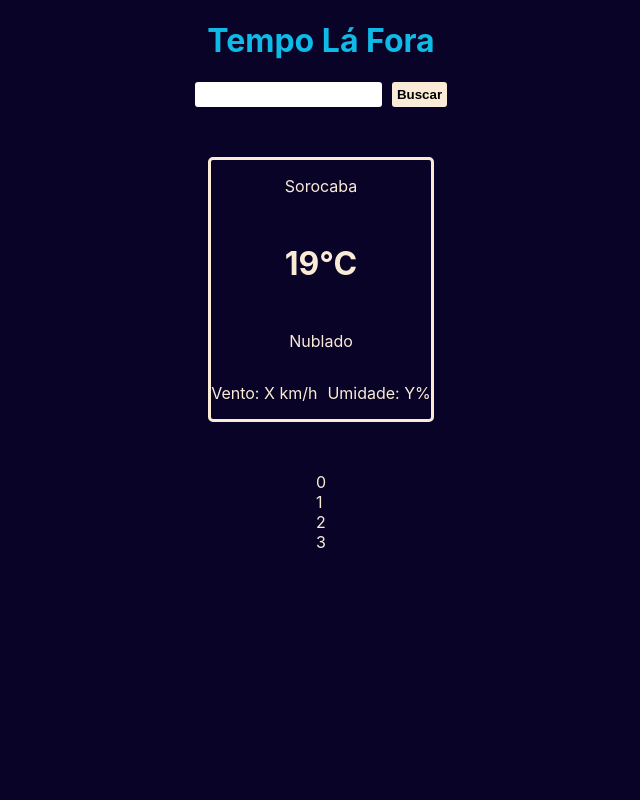
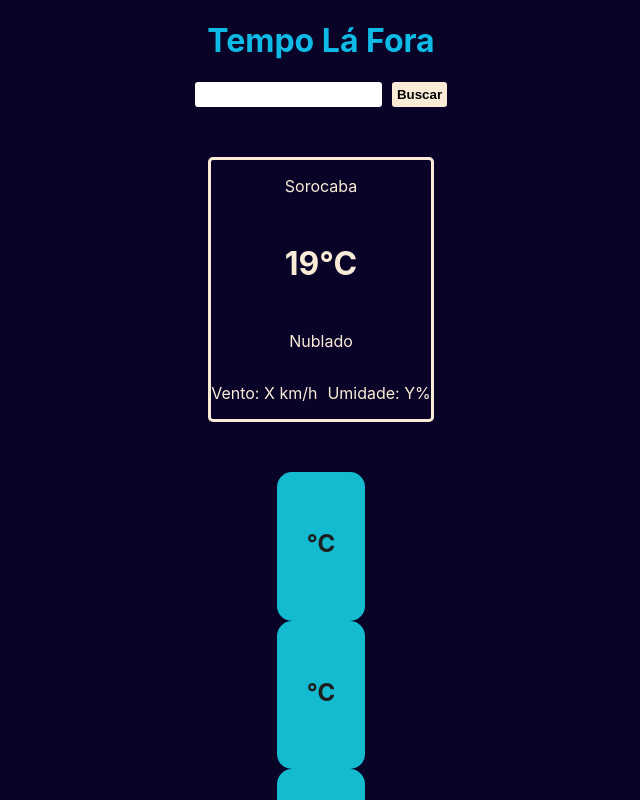
Before and after one commit to AnaJuliaMM/weather_forecast, a React (Create React App) app in the folder forecasting/: page / in a window 1280 px wide. Shown: the top 800 px of the page, without its empty margins (319-959 px from the left). Built offline with nearby package versions, Linux system fonts and the light colour scheme.

Commit message:
chore: update props

```diff
--- a/forecasting/src/components/card/Card.css
+++ b/forecasting/src/components/card/Card.css
@@ -0,0 +1,17 @@
+.cardDiv {
+  display: flex;
+  flex-direction: column;
+  align-items: center;
+  padding: 0px 15px;
+  border-radius: 15px;
+
+
+  background-color: #14bad0;
+  color: #1d1d1d;
+}
+
+@media only screen and (min-width: 768px) {
+  .cardDiv {
+    padding: 0px 30px;
+  }
+}
--- a/forecasting/src/components/card/Card.tsx
+++ b/forecasting/src/components/card/Card.tsx
@@ -1,6 +1,12 @@
 import React from "react";
 import "./Card.css";
 
-export default function Card({ value }) {
-  return <div>{value}</div>;
+export default function Card({ weekday, temperature, weather_condition  }) {
+  return (
+    <div className="cardDiv">
+      <h3>{weekday}</h3>
+      <h2>{temperature}°C</h2>
+      <h4>{weather_condition}</h4>
+    </div>
+  );
 }
```
